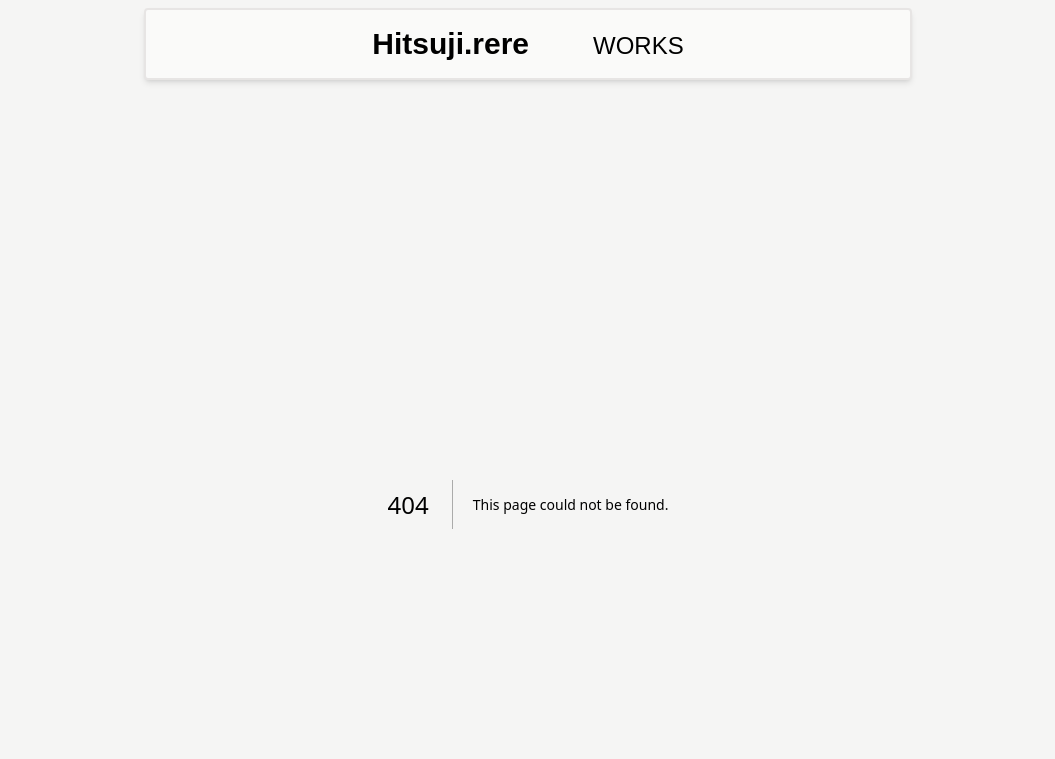
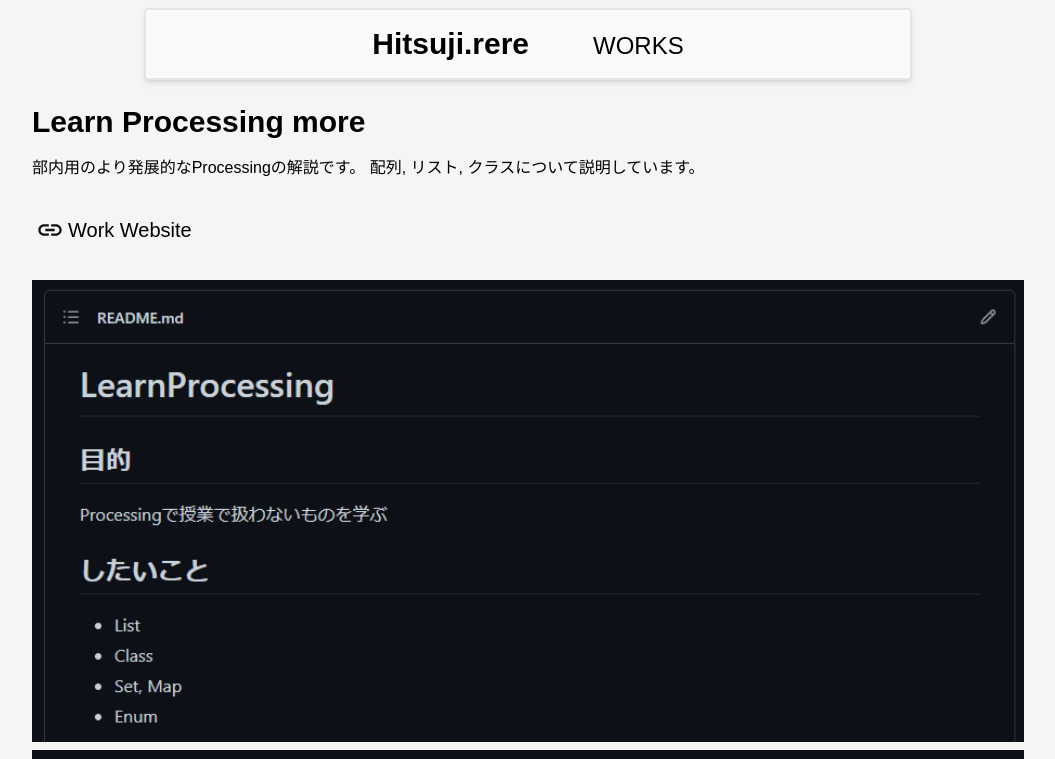
Before and after one commit to HitsujiRere/hitsujirere.github.io, a Next.js app: page /works/learn-processing in a window 1280 px wide. Before the commit this address had no page. Shown: the top 759 px of the page, without its empty margins (112-1167 px from the left). Built offline with nearby package versions, Linux system fonts and the light colour scheme; a web font is replaced by a local one.

Commit message:
Add detail page of works

```diff
--- a/public/works.json
+++ b/public/works.json
@@ -9,7 +9,24 @@
     "linkWork": "https://xcratch.github.io/editor/#https://HitsujiRere.github.io/scratch2verilog/projects/example.sb3",
     "linkGitHub": "https://github.com/HitsujiRere/scratch2verilog",
     "coverImage": "/works-img/scratch2verilog/logo.png",
-    "images": ["/works-img/scratch2verilog/presentation 0.png"]
+    "images": [
+      "/works-img/scratch2verilog/presentation (1).png",
+      "/works-img/scratch2verilog/presentation (2).png",
+      "/works-img/scratch2verilog/presentation (3).png",
+      "/works-img/scratch2verilog/presentation (4).png",
+      "/works-img/scratch2verilog/presentation (5).png",
+      "/works-img/scratch2verilog/presentation (6).png",
+      "/works-img/scratch2verilog/presentation (7).png",
+      "/works-img/scratch2verilog/presentation (8).png",
+      "/works-img/scratch2verilog/presentation (9).png",
+      "/works-img/scratch2verilog/presentation (10).png",
+      "/works-img/scratch2verilog/presentation (11).png",
+      "/works-img/scratch2verilog/presentation (12).png",
+      "/works-img/scratch2verilog/presentation (13).png",
+      "/works-img/scratch2verilog/presentation (14).png",
+      "/works-img/scratch2verilog/presentation (15).png",
+      "/works-img/scratch2verilog/presentation (16).png"
+    ]
   },
   {
     "id": "time-calc",
@@ -35,7 +52,7 @@
     "linkWork": "https://hitsujirere.github.io",
     "linkGitHub": "https://github.com/HitsujiRere/hitsujirere.github.io",
     "coverImage": "/works-img/my-webpage/v2.png",
-    "images": ["/img/my-webpage/v2.png", "/img/my-webpage/v1.png"]
+    "images": ["/works-img/my-webpage/v1.png"]
   },
   {
     "id": "logic-connect-block",
@@ -49,7 +66,29 @@
     "linkWork": "https://hitsujirere.github.io/LogicConnectBlockSim/",
     "linkGitHub": "https://github.com/HitsujiRere/LogicConnectBlockSim",
     "coverImage": "/works-img/LogicConnectBlock/cover.jpg",
-    "images": ["/img/LogicConnectBlock/cover.jpg", "/img/LogicConnectBlock/web-sim.png"]
+    "images": [
+      "/works-img/LogicConnectBlock/cover.jpg",
+      "/works-img/LogicConnectBlock/web-sim.png",
+      "/works-img/LogicConnectBlock/presentation (1).png",
+      "/works-img/LogicConnectBlock/presentation (2).png",
+      "/works-img/LogicConnectBlock/presentation (3).png",
+      "/works-img/LogicConnectBlock/presentation (4).png",
+      "/works-img/LogicConnectBlock/presentation (5).png",
+      "/works-img/LogicConnectBlock/presentation (6).png",
+      "/works-img/LogicConnectBlock/presentation (7).png",
+      "/works-img/LogicConnectBlock/presentation (8).png",
+      "/works-img/LogicConnectBlock/presentation (9).png",
+      "/works-img/LogicConnectBlock/presentation (10).png",
+      "/works-img/LogicConnectBlock/presentation (11).png",
+      "/works-img/LogicConnectBlock/presentation (12).png",
+      "/works-img/LogicConnectBlock/presentation (13).png",
+      "/works-img/LogicConnectBlock/presentation (14).png",
+      "/works-img/LogicConnectBlock/presentation (15).png",
+      "/works-img/LogicConnectBlock/presentation (16).png",
+      "/works-img/LogicConnectBlock/presentation (17).png",
+      "/works-img/LogicConnectBlock/presentation (18).png",
+      "/works-img/LogicConnectBlock/presentation (19).png"
+    ]
   },
   {
     "id": "oshaberu",
@@ -63,10 +102,10 @@
     "linkGitHub": "https://github.com/HitsujiRere/hitsujirere.github.io",
     "coverImage": "/works-img/oshaberu/logo.png",
     "images": [
-      "/img/oshaberu/cover.png",
-      "/img/oshaberu/system.png",
-      "/img/oshaberu/voice-1.png",
-      "/img/oshaberu/voice-2.png"
+      "/works-img/oshaberu/cover.png",
+      "/works-img/oshaberu/system.png",
+      "/works-img/oshaberu/voice-1.png",
+      "/works-img/oshaberu/voice-2.png"
     ]
   },
   {
@@ -78,7 +117,7 @@
     "framework": "Node.js, Vue.js, Socket.IO",
     "linkGitHub": "https://github.com/HitsujiRere/Twattaa",
     "coverImage": "/works-img/twattaa/1.png",
-    "images": ["/img/twattaa/1.png", "/img/twattaa/2.png"]
+    "images": ["/works-img/twattaa/1.png", "/works-img/twattaa/2.png"]
   },
   {
     "id": "learn-processing",
@@ -87,7 +126,7 @@
     "hasDetailPage": true,
     "linkWork": "https://github.com/HitsujiRere/LearnProcessing#readme",
     "coverImage": "/works-img/LearnProcessing.png",
-    "images": ["/img/LearnProcessing.png"]
+    "images": ["/works-img/LearnProcessing.png"]
   },
   {
     "id": "fall-texts",
--- /dev/null
+++ b/src/app/works/[id]/not-found.tsx
@@ -0,0 +1,3 @@
+export default function NotFound() {
+  return <p>NOT FOUND!</p>;
+}
--- /dev/null
+++ b/src/app/works/[id]/page.tsx
@@ -0,0 +1,50 @@
+import Image from 'next/image';
+import Link from 'next/link';
+import { notFound } from 'next/navigation';
+import { fetchWorks } from '@/utils/fetchWorks';
+import a from 'public/works-img/scratch2verilog/presentation (1).png';
+import { MdLink } from 'react-icons/md';
+import { SiGithub } from 'react-icons/si';
+
+export default async function WorkDetail({ params }: { params: { id: string } }) {
+  const work = await fetchWorks().then((works) => works.find((work) => work.id === params.id));
+
+  if (work === undefined || !work.hasDetailPage) {
+    notFound();
+  }
+
+  return (
+    <div className='space-y-8'>
+      <div className='space-y-4'>
+        <h1 className='text-3xl font-bold'>{work.name}</h1>
+        <p>{work.explain}</p>
+      </div>
+      {work.feeling && <p className='text-xl'>{work.feeling}</p>}
+      <div className='space-y-4'>
+        {work.charge && <p className='text-xl'>担当: {work.charge}</p>}
+        {work.language && <p className='text-xl'>Languages: {work.language}</p>}
+        {work.framework && <p className='text-xl'>Libraries: {work.framework}</p>}
+      </div>
+      <div className='flex gap-4'>
+        {work.linkWork && (
+          <Link href={work.linkWork} target='_blank' className='flex items-end space-x-1 p-1'>
+            <MdLink size='1.75rem' color='#101010' />
+            <p className='text-xl'>Work Website</p>
+          </Link>
+        )}
+        {work.linkGitHub && (
+          <Link href={work.linkGitHub} target='_blank' className='flex items-end space-x-1 p-1'>
+            <SiGithub size='1.75rem' color='#181717' />
+            <p className='text-xl'>GitHub Repository</p>
+          </Link>
+        )}
+      </div>
+      <div className='space-y-2'>
+        <Image src={work.coverImage} alt='Image 1' width={2000} height={1500} />
+        {work.images.map((image, index) => (
+          <Image key={image} src={image} alt={`Image ${index + 2}`} width={2000} height={1500} />
+        ))}
+      </div>
+    </div>
+  );
+}
--- a/src/app/works/page.tsx
+++ b/src/app/works/page.tsx
@@ -1,4 +1,5 @@
-import { WorkCard, fetchWorks } from '@/components/workCard';
+import { fetchWorks } from '@/utils/fetchWorks';
+import { WorkCard } from '@/components/workCard';
 
 export default async function Home() {
   const works = await fetchWorks();
@@ -14,6 +15,7 @@ export default async function Home() {
             title={work.name}
             comment={work.explain}
             imageSrc={work.coverImage}
+            href={work.hasDetailPage ? `/works/${work.id}` : undefined}
           />
         ))}
       </ul>
```
